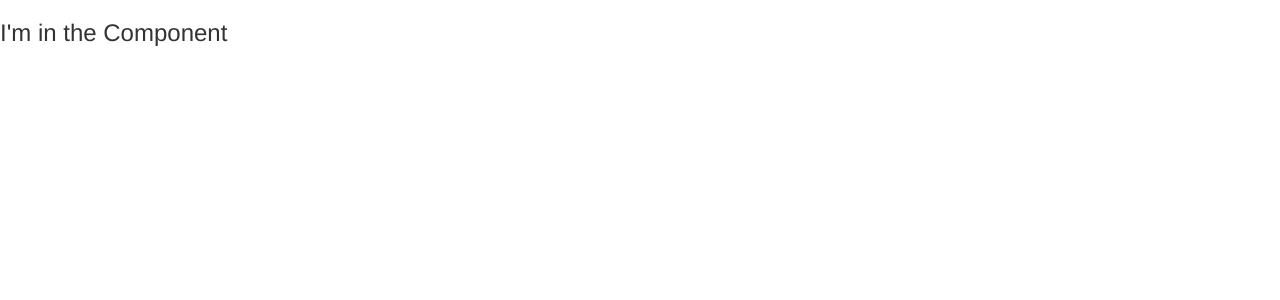
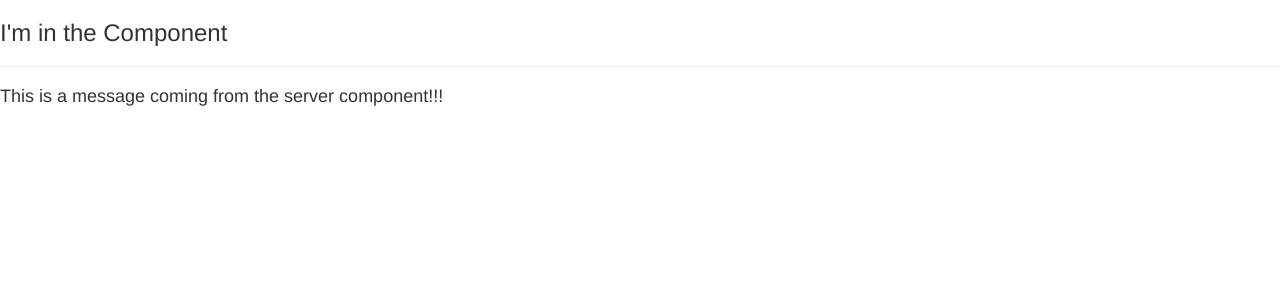
Before and after one commit to xwang345/learnAngular8, an Angular app: page / in a window 1280 px wide. Shown: the top 300 px of the page. Built offline with nearby package versions, Linux system fonts and the light colour scheme.

Commit message:
using custom components

```diff
--- a/src/app/app.component.html
+++ b/src/app/app.component.html
@@ -1 +1,3 @@
 <h3>I'm in the Component</h3>
+<hr>
+<app-server></app-server>
--- a/src/app/app.module.ts
+++ b/src/app/app.module.ts
@@ -2,10 +2,12 @@ import { BrowserModule } from '@angular/platform-browser';
 import { NgModule } from '@angular/core';
 
 import { AppComponent } from './app.component';
+import { ServerComponent } from './server/server.component'
 
 @NgModule({
   declarations: [
-    AppComponent
+    AppComponent,
+    ServerComponent
   ],
   imports: [
     BrowserModule
--- a/src/app/server/server.component.html
+++ b/src/app/server/server.component.html
@@ -0,0 +1 @@
+<h4>This is a message coming from the server component!!!</h4>
```
